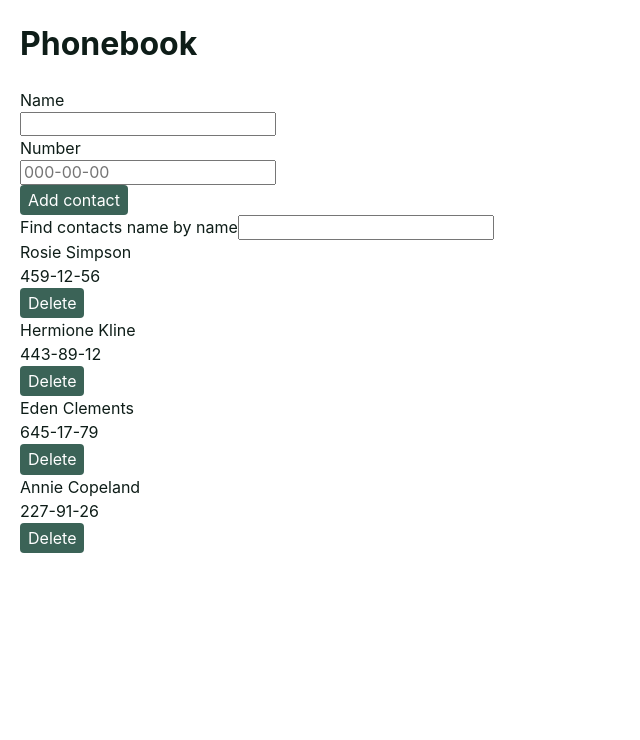
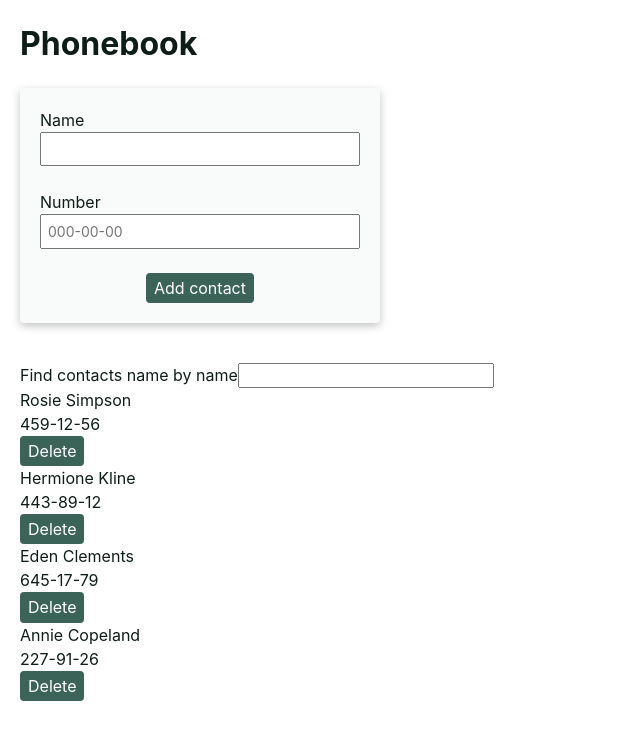
Before and after one commit to TetianaUMKA/goit-react-hw-03, a React (Vite) app: page / in a window 1280 px wide. Shown: the top 740 px of the page, without its empty margins (0-640 px from the left). Built offline with nearby package versions, Linux system fonts and the light colour scheme.

Commit message:
Update ContactForm.module.css

```diff
--- a/src/components/ContactForm/ContactForm.module.css
+++ b/src/components/ContactForm/ContactForm.module.css
@@ -0,0 +1,35 @@
+.form {
+  width: 360px;
+  margin-bottom: 40px;
+  padding: 20px;
+  background-color: rgb(248, 251, 250);
+  border-radius: 4px;
+  box-shadow: rgba(0, 0, 0, 0.24) 0px 3px 8px;
+}
+
+.position {
+  position: relative;
+}
+
+.field {
+  display: block;
+  width: 100%;
+  margin-bottom: 24px;
+  padding: 6px;
+}
+
+.errorMessage {
+  position: absolute;
+  top: 100%;
+  font-size: 14px;
+  font-weight: 400;
+  color: #e60b0b;
+}
+
+.field::placeholder {
+  font-size: 14px;
+}
+
+.formBtn {
+  margin: 0 auto;
+}
```
